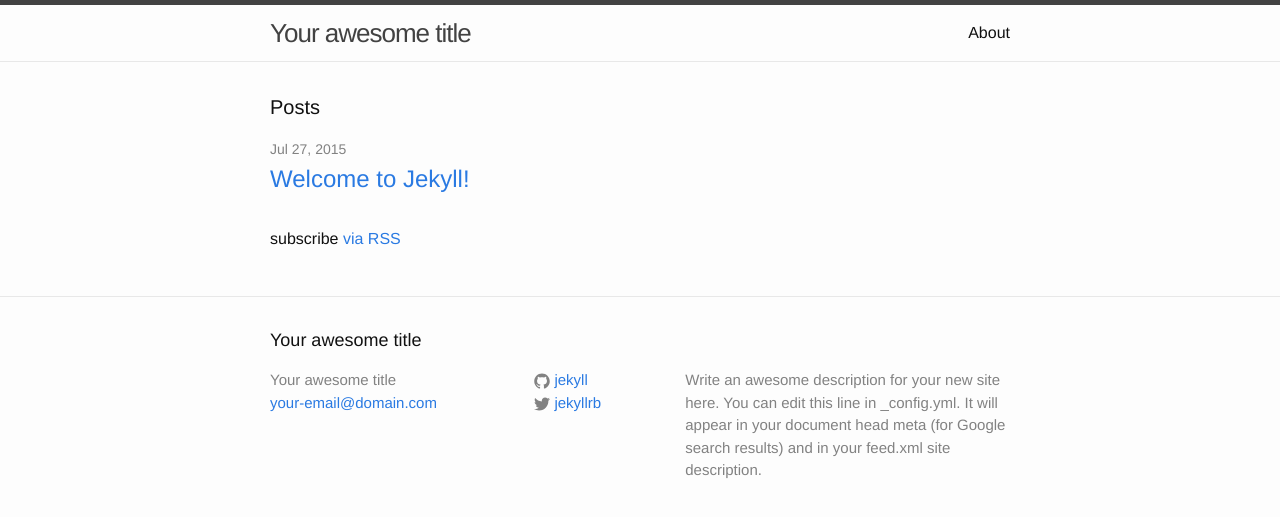
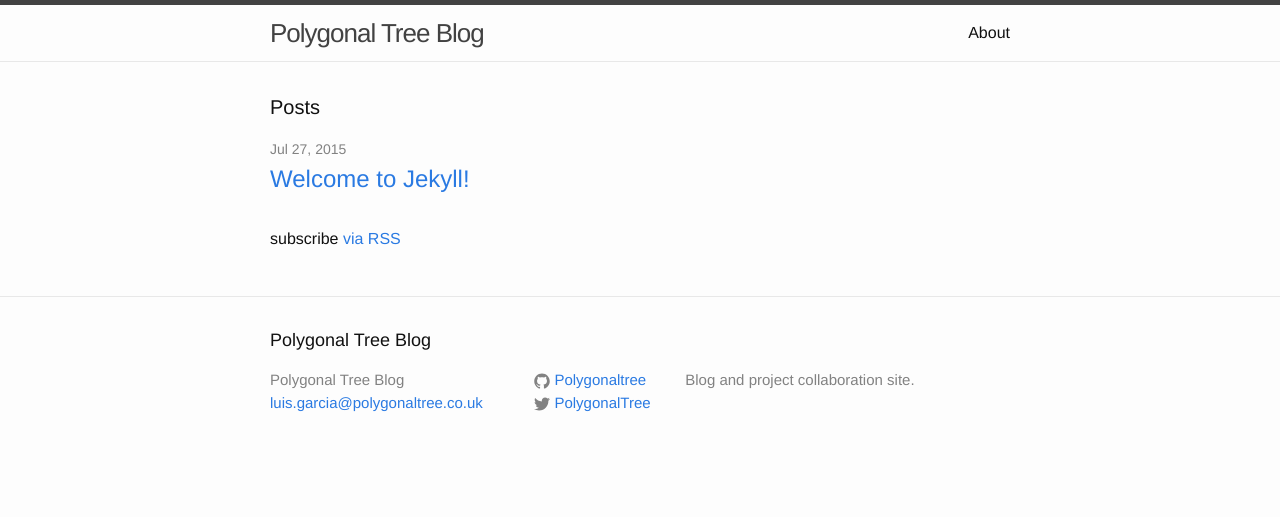
Before and after one commit to PolygonalTree/polygonaltree_blog, a Jekyll site: the page built from index.html, in a window 1280 px wide. Shown: the top 517 px of the page. Built offline with Jekyll 4.4.1, drawn with Linux system fonts in a browser that asks for light colours.

Commit message:
update _config.yml

```diff
--- /dev/null
+++ b/Gemfile
@@ -0,0 +1,2 @@
+source 'https://rubygems.org'
+gem 'github-pages'
--- a/_config.yml
+++ b/_config.yml
@@ -1,14 +1,12 @@
 # Site settings
-title: Your awesome title
-email: your-email@domain.com
+title: Polygonal Tree Blog
+email: luis.garcia@polygonaltree.co.uk
 description: > # this means to ignore newlines until "baseurl:"
-  Write an awesome description for your new site here. You can edit this
-  line in _config.yml. It will appear in your document head meta (for
-  Google search results) and in your feed.xml site description.
-baseurl: "" # the subpath of your site, e.g. /blog/
-url: "http://yourdomain.com" # the base hostname & protocol for your site
-twitter_username: jekyllrb
-github_username:  jekyll
+  Blog and project collaboration site.
+baseurl: "/" # the subpath of your site, e.g. /blog/
+url: "http://polygonaltee.science" # the base hostname & protocol for your site
+twitter_username: PolygonalTree
+github_username:  Polygonaltree
 
 # Build settings
 markdown: kramdown
```
Also changed, not shown: Gemfile.lock (added).
